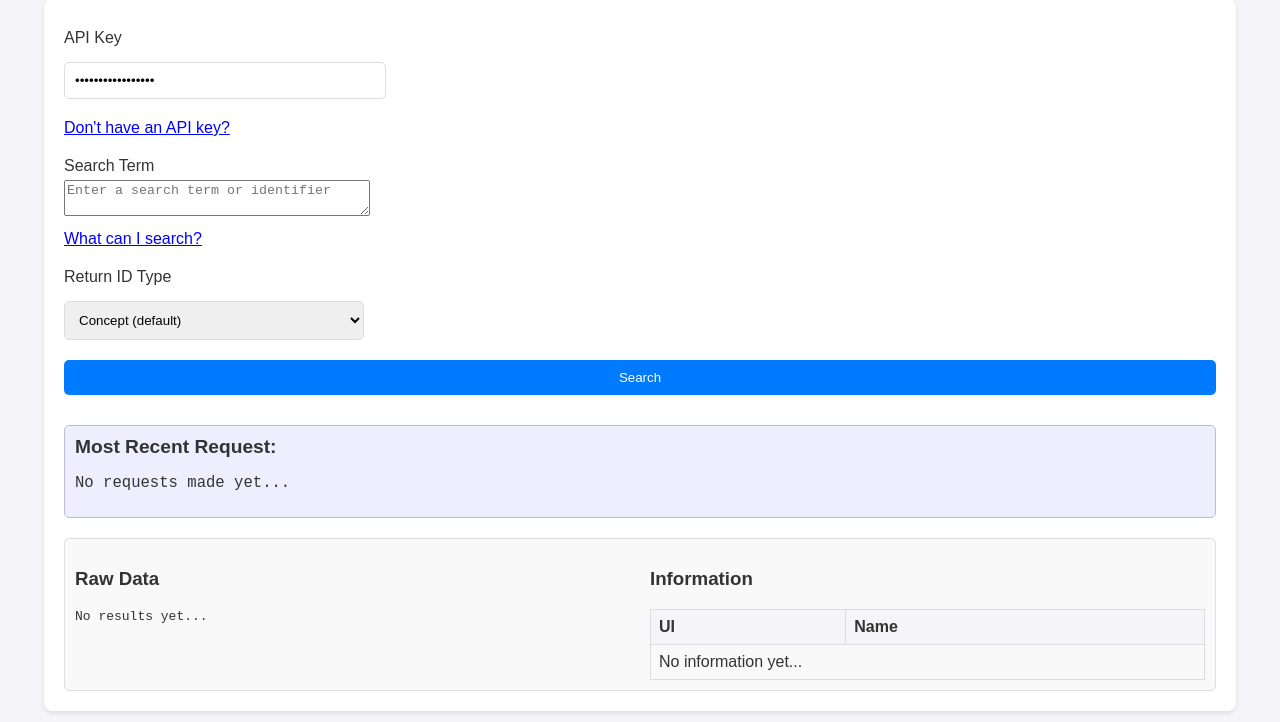
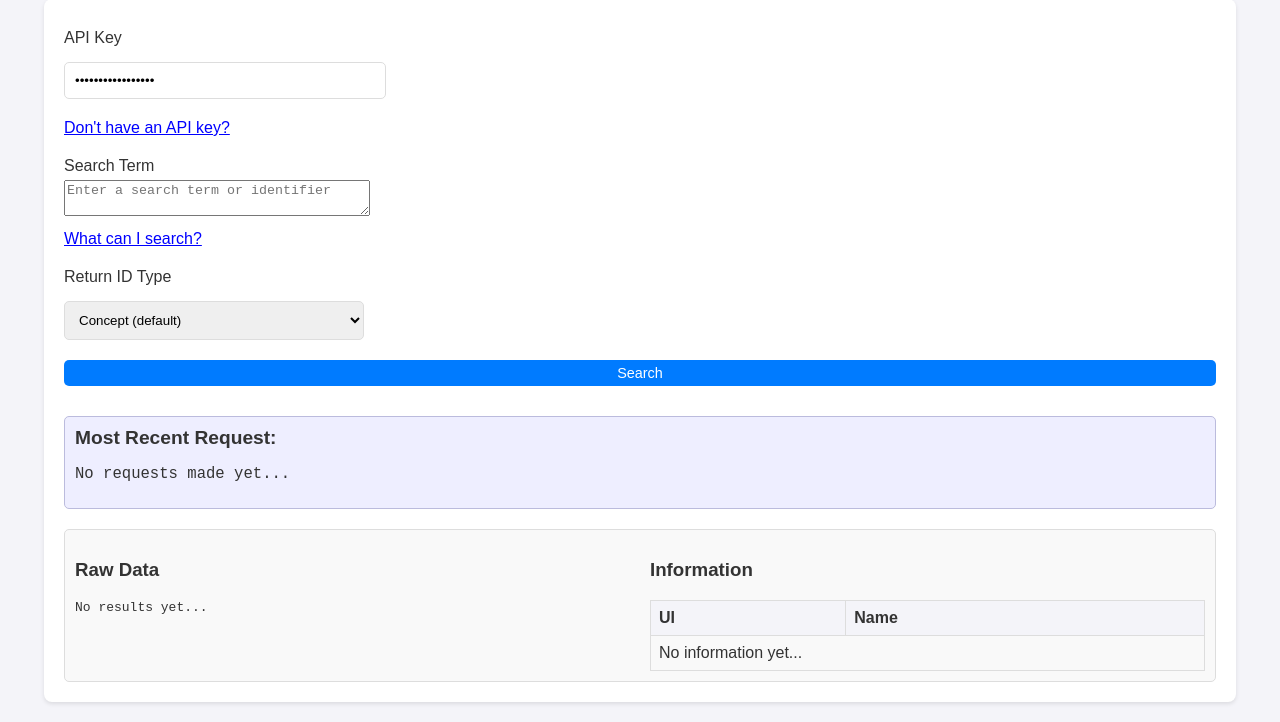
Before and after one commit to erinsim/terminology-data-tools, a plain HTML site: page umls-api/index.html in a window 1280 px wide. Shown: the part 78-800 px from the top of the page. Drawn offline with Linux system fonts and the light colour scheme.

Commit message:
makes search bar smaller

```diff
--- a/umls-api/index.html
+++ b/umls-api/index.html
@@ -34,6 +34,11 @@
     /* Make the dropdown box the same size as the API key input field */
     #return-id-type {
       width: 300px; /* Match the width of the API key input field */
+    }
+    /* Style the search button to make it smaller */
+    #search-button {
+      padding: 5px 10px; /* Adjust padding for a smaller button */
+      font-size: 0.9em; /* Reduce font size */
     }
   </style>
 </head>
@@ -80,7 +85,7 @@
       <label>CPT <input type="checkbox" value="CPT"></label>
     </div>
 
-    <button onclick="searchUMLS()">Search</button>
+    <button id="search-button" onclick="searchUMLS()">Search</button>
 
     <div class="recent-request" id="recent-request">
       <strong>Most Recent Request:</strong>
```
